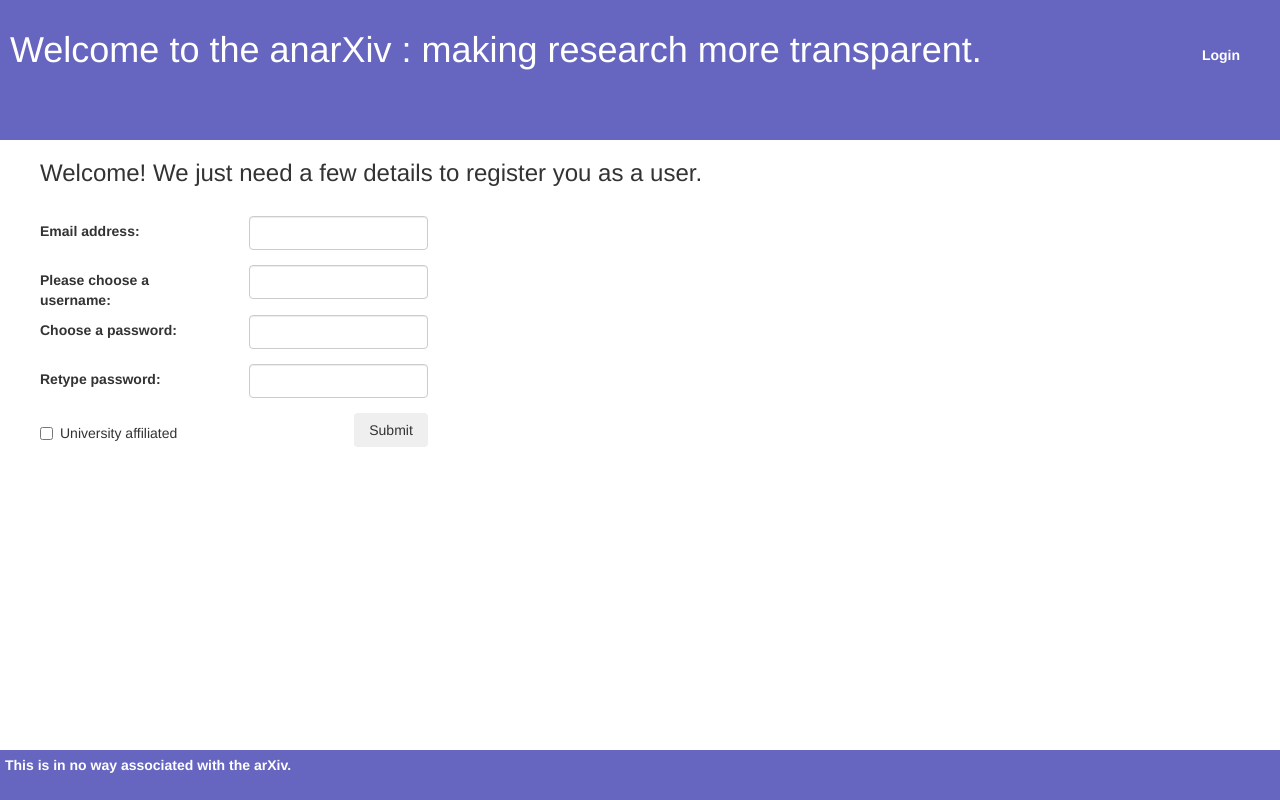
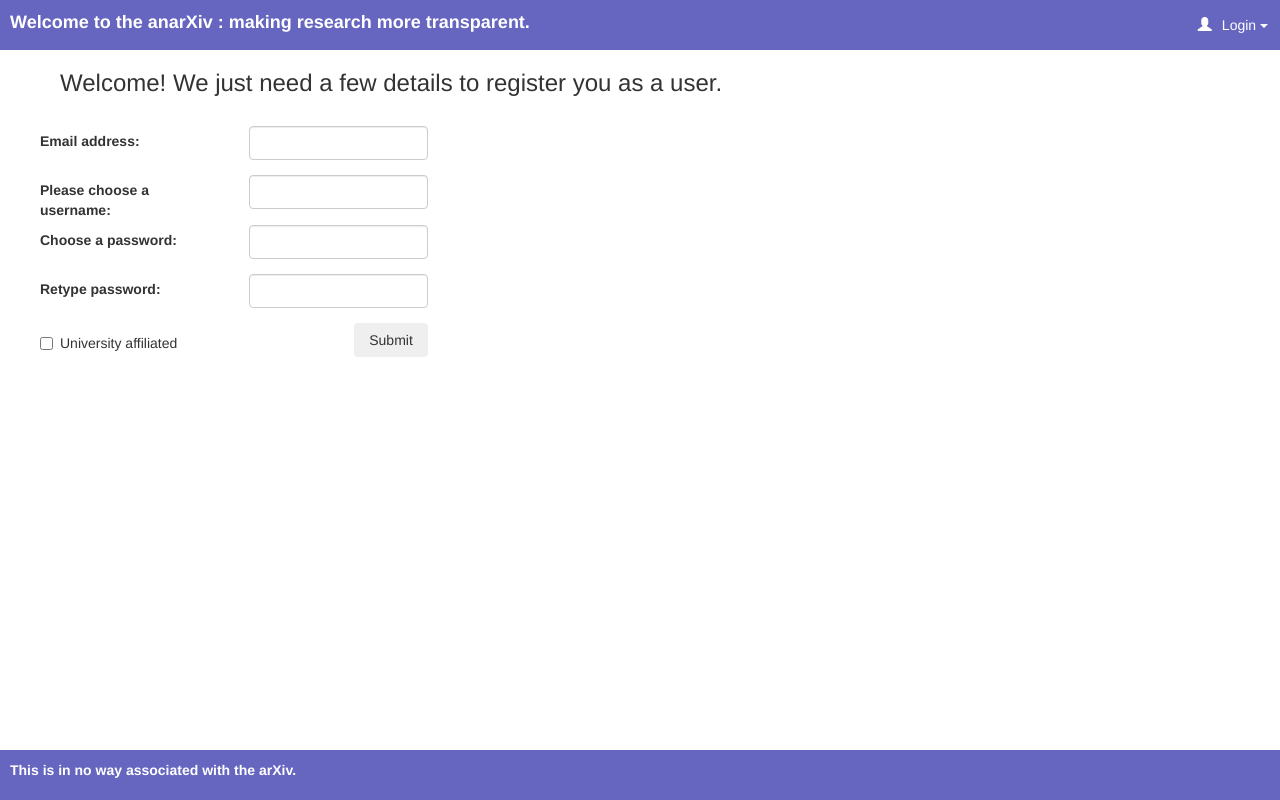
Before and after one commit to markharley/anarxiv_thebeginning, a Django app: page /home/register/ in a window 1280 px wide. Run offline with Django 3.2, Linux system fonts and the light colour scheme; some libraries are stand-ins or nearby versions.

Commit message:
Improved header bar - added drop down user menu

```diff
--- a/anarxiv/anarxiv_app/static/css/base.css
+++ b/anarxiv/anarxiv_app/static/css/base.css
@@ -21,11 +21,10 @@ p {
     position:relative;
 }
 #header {
-    padding:10px;
-    background-color: rgba(0,0,150,0.6);
+ background-color: rgba(0,0,150,0.6);
     font-weight: bold;
     color: rgb(255,255,255);
-    height: 140px;
+    height: 50px;
 }
 
 #content {
@@ -42,7 +41,7 @@ p {
     position:absolute;
     bottom:0;
     left:0;
-    padding:5px;
+    padding:10px;
     font-weight: bold;
     color: rgb(255,255,255);
 }
@@ -50,7 +49,10 @@ p {
 /*Website Title Styling*/
 
 #WebsiteTitle{
-    position:absolute;
+    margin-top: 10px;
+    margin-left: 10px;
+    font-size: 18;
+    display: inline-block;
 
 }
 
@@ -62,13 +64,56 @@ p {
 
 }
 
+#userLogin{
+    float:right;
+    color: rgba(0,0,150,0.6);
+    font-size: 16;
+    height:50px;
+    display: inline-block;
+}
 
+#dropdownbutton{
+    height:100%;
+    background: none;
+    border-radius:0;
+    border:none;
+}
+
+#dropdownbutton:hover{
+    background-color: rgba(0,0,150,0.3);
+}
 
 /*Modals and logins:*/
 
 #Login{
     text-decoration: none;
     color:rgb(255,255,255);
+    font-size: 16;
+    height:100px;
+}
+
+#Logout{
+    text-decoration: none;
+    color: rgb(255,255,255);
+    font-size: 15;
+}
+
+#usernamefield{
+    margin-left: 10px;
+}
+
+#usermenu{
+    float: right;
+    margin-top: 0px;
+}
+
+.menupic{
+    padding-right: 5px;
+}
+
+.menuitem{
+    padding-bottom: 3px;
+    padding-top: 3px;
 }
 
 
@@ -86,9 +131,6 @@ p {
 
 .hangright {
     float: right;
-    margin-right: 30px;
-    height: 40px;
-    padding-top: 35px;
 }
 
 .modal-header{
--- a/anarxiv/anarxiv_app/static/css/message.css
+++ b/anarxiv/anarxiv_app/static/css/message.css
@@ -1,4 +1,5 @@
-.message{
+
+#messagecontainer{
     text-align: justify;
     text-justify: inter-word;
     border-radius: 10px;
@@ -9,6 +10,14 @@
     word-wrap: break-word
 }
 
+#messagestats{
+    font-size:20px Arial;
+    text-align:center;
+    float:left;
+    width: 40px;
+    text-align:left;
+    font-weight: bold;
+}
 
 
 
@@ -51,7 +60,10 @@
     color:rgba(0,0,250,0.5);
 }
 
-
+#upvotes{
+    margin-top: 10px;
+    text-align: center;
+}
 
 
 /*Comments inserted in this div*/
--- a/anarxiv/anarxiv_app/static/js/login.js
+++ b/anarxiv/anarxiv_app/static/js/login.js
@@ -1,11 +1,9 @@
 function renderLoggedInView(){
 	if (user) {
-		$("#userLoggedIn").removeClass("hidden");
-		$("#userNotLoggedIn").addClass("hidden");
 		document.getElementById("userNameField").innerHTML=user;
+		window.location.replace("/home/")
 	} else {
-		$("#userLoggedIn").addClass("hidden");
-		$("#userNotLoggedIn").removeClass("hidden");
+		window.location.replace("/home/")
 	}
 };
 
@@ -30,6 +28,7 @@ function loginAttempt(){
 				user = data["username"];
 				renderLoggedInView();
 				$("#loginModal").modal("hide");
+				window.location.replace("/home/")
 			}
 		},
 
--- a/anarxiv/anarxiv_app/templates/base.html
+++ b/anarxiv/anarxiv_app/templates/base.html
@@ -20,6 +20,8 @@
 	<link rel="stylesheet" href="{% static 'css/comment.css' %}">
 	<link rel="stylesheet" href="{% static 'css/paper.css' %}">
 	<link rel="stylesheet" href="{% static 'css/author.css' %}">
+	<link rel="stylesheet" href="{% static 'css/registration.css' %}">
+
 
 	<script type="text/javascript" src="{% static 'js/ajax_setup.js' %}"></script>
 	<script type="text/javascript" src="{% static 'js/login.js' %}"></script>
@@ -89,27 +91,46 @@
 
 		<div id = "header">
 			<div id = "WebsiteTitle">
-				<h1> Welcome to the <a id = "homelink" href = "/home/">anarXiv </a>: making research more transparent.</h1>
-			</div>
-			<div id = "userNotLoggedIn"
-				{% if user.is_authenticated %}
-					class="hidden hangright"
-				{% else %}
-					class="hangright"
-				{% endif %} >
-				<a href="#" data-toggle="modal" data-target="#loginModal" id="Login"> Login </a>
+					<span> Welcome to the <a id = "homelink" href = "/home/">anarXiv </a>: making research more transparent.</span>
 			</div>
 
-			<div id = "userLoggedIn"
-				{% if not user.is_authenticated %}
-					class="hidden hangright"
-				{% else %}
-					class="hangright"
-				{% endif %} >
-				<p> Hello <span id="userNameField">{{user.username}}</span>! <a href="#" onclick="logout()">Logout</a> </p>
-				<p class="hidden" id="logoutErrorMessage"> Logout failed, try again.  </p>
+
+			<div id = "userLogin">
+
+				<div class="dropdown">
+
+					{% if user.is_authenticated %}
+					  <button class="btn btn-primary dropdown-toggle" type="button" data-toggle="dropdown" id = "dropdownbutton"><span class= "glyphicon glyphicon-user"></span><span id="userNameField">{{user.username}}</span>
+
+
+					  <span class="caret"></span></button>
+					 	 <ul class="dropdown-menu pull-right" id = "usermenu">
+					    <li class = "menuitem"><a href="#"> <span class = "glyphicon glyphicon-user menupic"></span>Profile</a></li>
+					    <li class = "menuitem"><a href="#"> <span class = "glyphicon glyphicon-wrench menupic"></span>Settings</a></li>
+					     <li role="separator" class="divider"></li>
+					    <li class = "menuitem"><a href="#" onclick="logout()"><span class = "glyphicon glyphicon-off menupic"></span>Logout</a></li>
+					  </ul>
+
+					{% else %}
+						 <button class="btn btn-primary dropdown-toggle" type="button" data-toggle="dropdown" id = "dropdownbutton"><span class= "glyphicon glyphicon-user"></span><span id="userNameField">Login</span>
+
+
+						  <span class="caret"></span></button>
+					 	 <ul class="dropdown-menu pull-right" id = "usermenu">
+					    <li class = "menuitem"><a href="#" data-toggle="modal" data-target="#loginModal"> <span class = "glyphicon glyphicon-user menupic" ></span>Login</a></li>
+					    <li class = "menuitem"><a href="/home/register/"> <span class = "glyphicon glyphicon-wrench menupic"></span>Signup</a></li>
+					  </ul>
+
+					{% endif %}
+
+				</div>
+
+
 			</div>
 		</div>
+
+
+
 
 		<div id = "content">
 			{% block content %}
--- a/anarxiv/anarxiv_app/templates/registration.html
+++ b/anarxiv/anarxiv_app/templates/registration.html
@@ -6,7 +6,8 @@
 {% endblock %}
 
 {% block content %}
-	<h3 style="padding-left: 30px">Welcome! We just need a few details to register you as a user.</h3>
+<div id = "registrationform">
+	<h3 style="padding-left:50px;">Welcome! We just need a few details to register you as a user.</h3>
 	<br>
 	<form class="container-fluid" role="form" class="col-large" style="padding-left: 30px" >
 		<div class="row">
@@ -79,6 +80,9 @@
 			</div>
 		</div>
 	</form>
+
+</div>
+
 
 	<script type="text/javascript">
 		// html5 standard email validation regex, see
--- a/anarxiv/anarxiv_app/views.py
+++ b/anarxiv/anarxiv_app/views.py
@@ -929,11 +929,11 @@ def getMessages(request):
 			subcomments = p.comment_set.all()
 
 			for x in subcomments:
-				context = {'message': x.comment, 'time': x.date}
+				context = {'message': x.comment, 'time': x.date, 'user': x.commenter.username}
 				temp = str(commenttemplate.render(context).encode('utf8'))
 				commentList.append(temp)
 
-			context = {'message': p.message, 'time': p.date, 'number': p.messageID, 'user':p.poster}
+			context = {'message': p.message, 'time': p.date, 'number': p.messageID, 'user':p.poster, 'upvotes':p.upVotes}
 			renderList.append( {'post': str(template.render(context).encode('utf8')),'comments':commentList, 'id': p.messageID} )
 
 
```
Also changed, not shown: anarxiv/anarxiv_app/models.py (+0 -12 lines), anarxiv/anarxiv_app/templates/message.html (+10 -1 lines).
